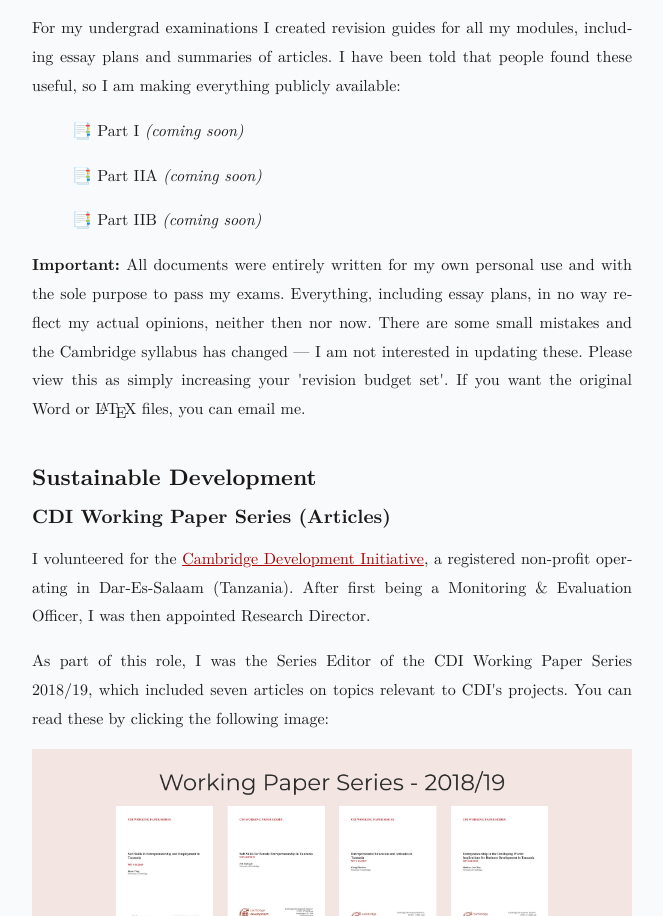
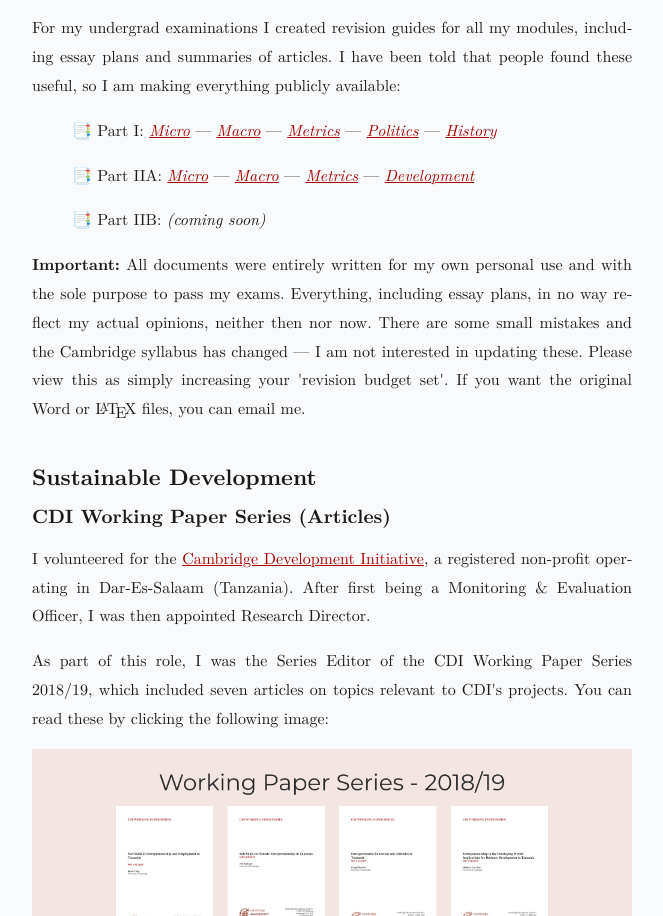
Before and after one commit to LucaRighetti/LucaRighetti.com, a website: page index.html in a window 1280 px wide. Shown: the part 1864-2780 px from the top of the page, without its empty margins (308-971 px from the left). Drawn offline with nearby package versions, Linux system fonts and the light colour scheme.

Commit message:
Update index.html

```diff
--- a/index.html
+++ b/index.html
@@ -107,13 +107,13 @@ Righetti, L.F. (2020). <a href="projects/corruption_righetti.pdf"target="_blank"
         For my undergrad examinations I created revision guides for all my modules, including essay plans and summaries of articles. I have been told that people found these useful, so I am making everything publicly available:
       </p>
       <blockquote>
-📑 Part I <I>(coming soon)</I>
+📑 Part I:  <a href="projects/PartI_Micro"target="_blank"><i>Micro</i></a> — <a href="projects/PartI_Macro"target="_blank"><i>Macro</i></a> — <a href="projects/PartI_Metrics"target="_blank"><i>Metrics</i></a> — <a href="projects/PartI_Politics"target="_blank"><i>Politics</i></a> — <a href="projects/PartI_History"target="_blank"><i>History</i></a>
       </blockquote>
       <blockquote>
-📑 Part IIA <I>(coming soon)</I>
+📑 Part IIA: <a href="projects/PartIIA_Micro"target="_blank"><i>Micro</i></a> — <a href="projects/PartIIA_Macro"target="_blank"><i>Macro</i></a> — <a href="projects/PartIIA_Metrics"target="_blank"><i>Metrics</i></a> — <a href="projects/PartIIA_Development"target="_blank"><i>Development</i></a>
       </blockquote>
       <blockquote>
-📑 Part IIB <I>(coming soon)</I>
+📑 Part IIB: <I>(coming soon)</I>
       </blockquote>
       <p>
 <b> Important:</b> All documents were entirely written for my own personal use and with the sole purpose to pass my exams. Everything, including essay plans, in no way reflect my actual opinions, neither then nor now. There are some small mistakes and the Cambridge syllabus has changed — I am not interested in updating these. Please view this as simply increasing your 'revision budget set'. If you want the original Word or <span class="latex">L<span>a</span>T<span>e</span>X</span> files, you can email me.
```
